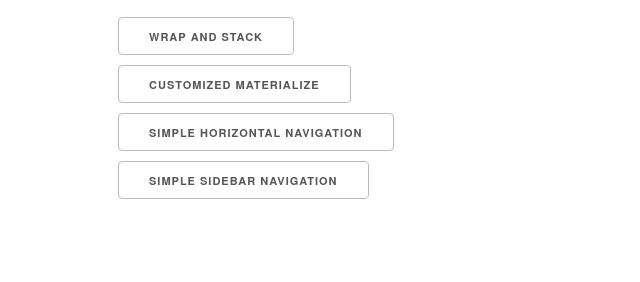
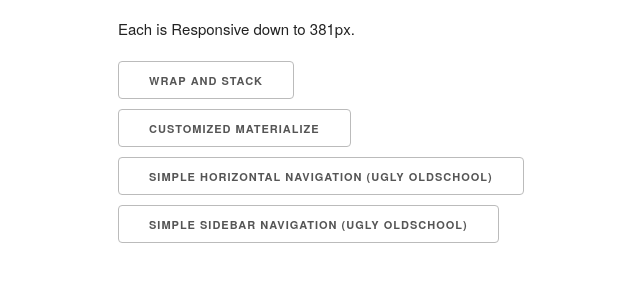
Before and after one commit to Hamberfim/Simple_Web_Grid_Layouts, a plain HTML site: page index.html in a window 1280 px wide. Shown: the part 44-326 px from the top of the page, without its empty margins (42-682 px from the left). Drawn offline with Linux system fonts and the light colour scheme.

Commit message:
Update index.html

```diff
--- a/index.html
+++ b/index.html
@@ -11,10 +11,11 @@
 <body>
     <div class="container">
         <h4>Simple Web Grid Layouts</h4>
+        <h6>Each is Responsive down to 381px.</h6>
         <a href="https://hamberfim.github.io/Simple_Web_Grid_Layouts/wrap_n_stack/index.html" target="_blank" class="button">Wrap and Stack</a><br/>
         <a href="https://hamberfim.github.io/Simple_Web_Grid_Layouts/cust_materialize/index.html" target="_blank" class="button">Customized Materialize</a><br/>
-        <a href="https://hamberfim.github.io/Simple_Web_Grid_Layouts/simple_hortz/index_hrzNav.html" target="_blank" class="button">Simple Horizontal Navigation</a><br/>
-        <a href="https://hamberfim.github.io/Simple_Web_Grid_Layouts/simple_sidebar/index_sbNav.html" target="_blank" class="button">Simple Sidebar Navigation</a><br/>
+        <a href="https://hamberfim.github.io/Simple_Web_Grid_Layouts/simple_hortz/index_hrzNav.html" target="_blank" class="button">Simple Horizontal Navigation (ugly oldschool)</a><br/>
+        <a href="https://hamberfim.github.io/Simple_Web_Grid_Layouts/simple_sidebar/index_sbNav.html" target="_blank" class="button">Simple Sidebar Navigation (ugly oldschool)</a><br/>
     </div>
 </body>
 
```
